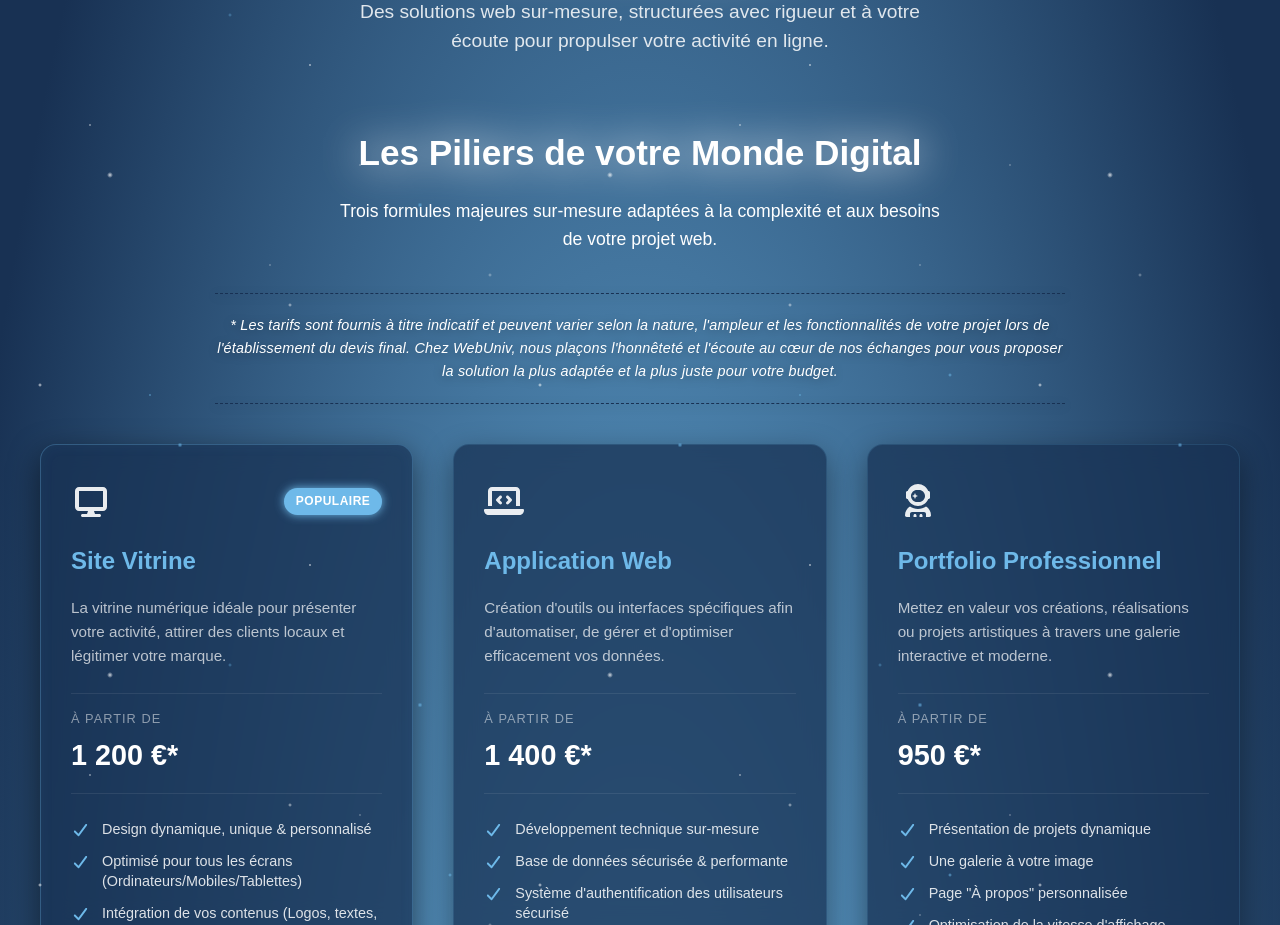
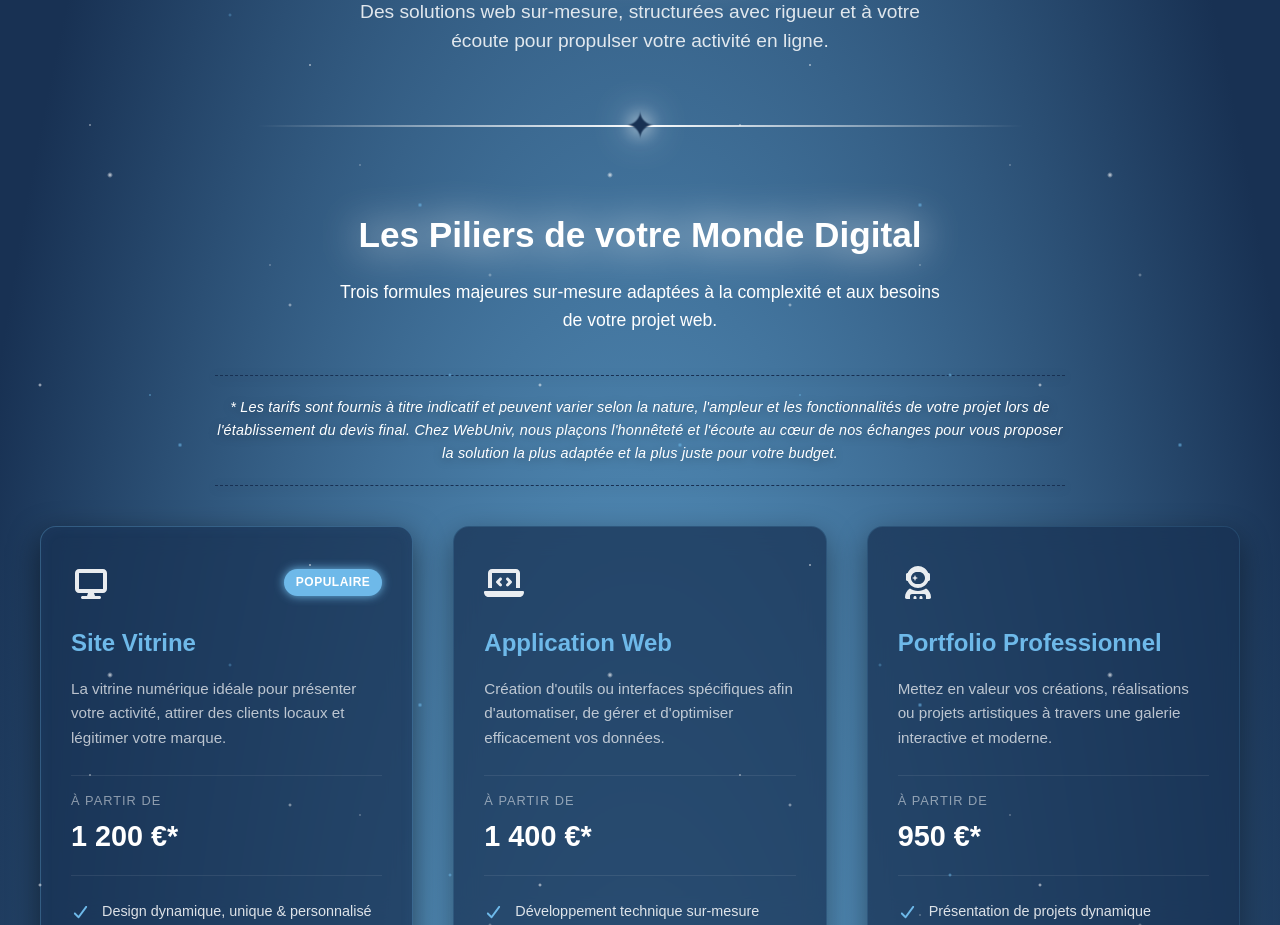
Before and after one commit to JHochart0/WebUniv, a React (Vite) app: page /services in a window 1280 px wide. Shown: the part 800-1725 px from the top of the page. Built offline with nearby package versions, Linux system fonts and the light colour scheme.

Commit message:
added a separator in services page (under the banner)

```diff
--- a/src/pages/Services.jsx
+++ b/src/pages/Services.jsx
@@ -111,6 +111,9 @@ function Services() {
                     </div>
                 </div>
             </div>
+
+            {/* Separator */}
+            <div className="cosmic-divider zoom-animation" />
 
             {/* SECTION 1 : Main services (Pillars) */}
             <div className="services-section pillars-section">
```
